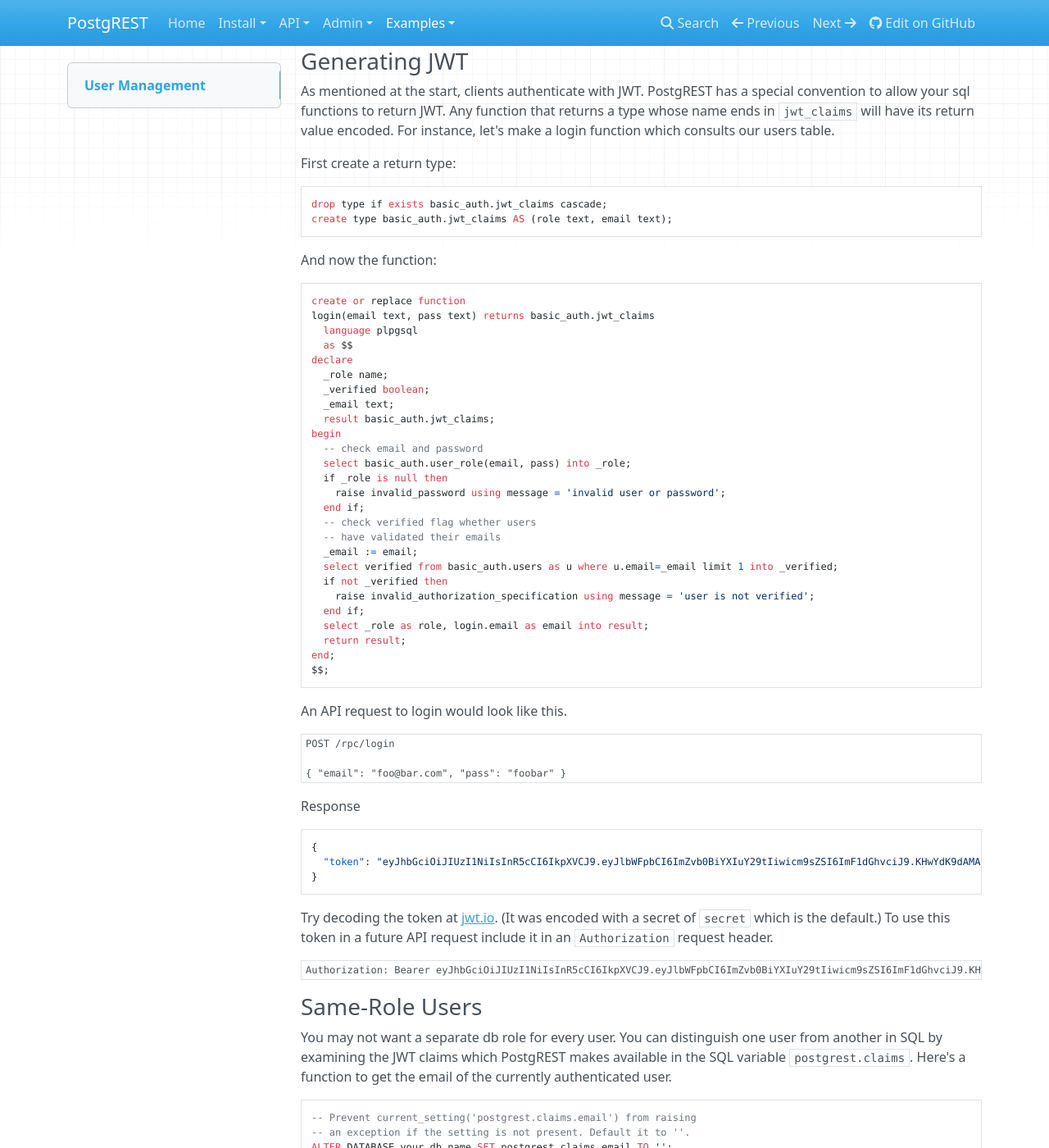
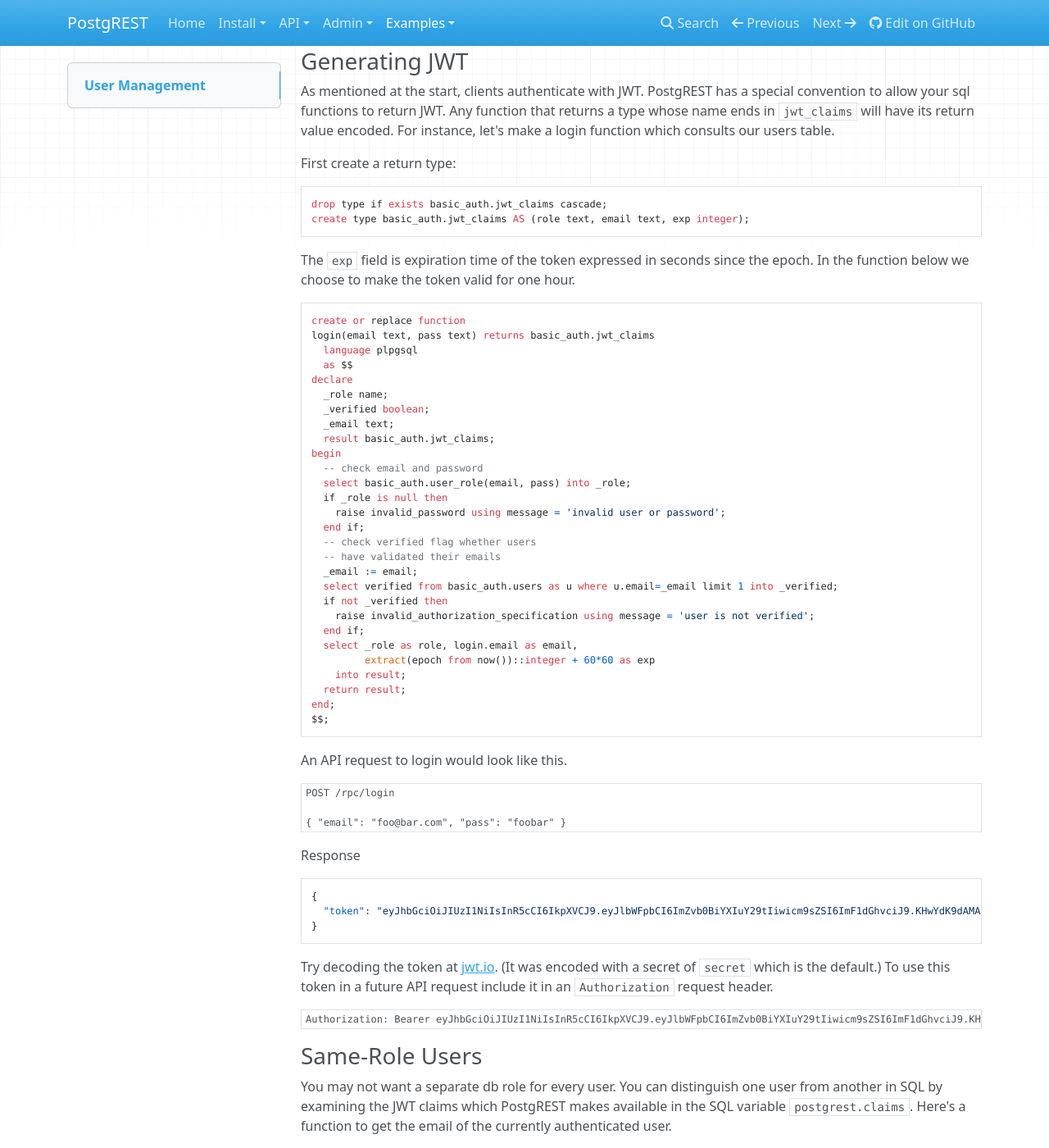
Before and after one commit to PostgREST/postgrest-docs, an MkDocs documentation site: the page built from docs/examples/users.md, in a window 1280 px wide and 1400 px high, scrolled down 6667 px. Shown: the whole window at 82% size. Built offline with MkDocs 1.6.1, drawn with Linux system fonts in a browser that asks for light colours; nearby versions of some CDN libraries; old or Windows-style settings are respelled for this version of MkDocs.

Commit message:
Include exp in demo jwt claim

````diff
--- a/docs/examples/users.md
+++ b/docs/examples/users.md
@@ -397,10 +397,12 @@
 
 ```sql
 drop type if exists basic_auth.jwt_claims cascade;
-create type basic_auth.jwt_claims AS (role text, email text);
+create type basic_auth.jwt_claims AS (role text, email text, exp integer);
 ```
 
-And now the function:
+The `exp` field is expiration time of the token expressed in seconds
+since the epoch. In the function below we choose to make the token
+valid for one hour.
 
 ```sql
 create or replace function
@@ -425,7 +427,9 @@
   if not _verified then
     raise invalid_authorization_specification using message = 'user is not verified';
   end if;
-  select _role as role, login.email as email into result;
+  select _role as role, login.email as email,
+         extract(epoch from now())::integer + 60*60 as exp
+    into result;
   return result;
 end;
 $$;
````
